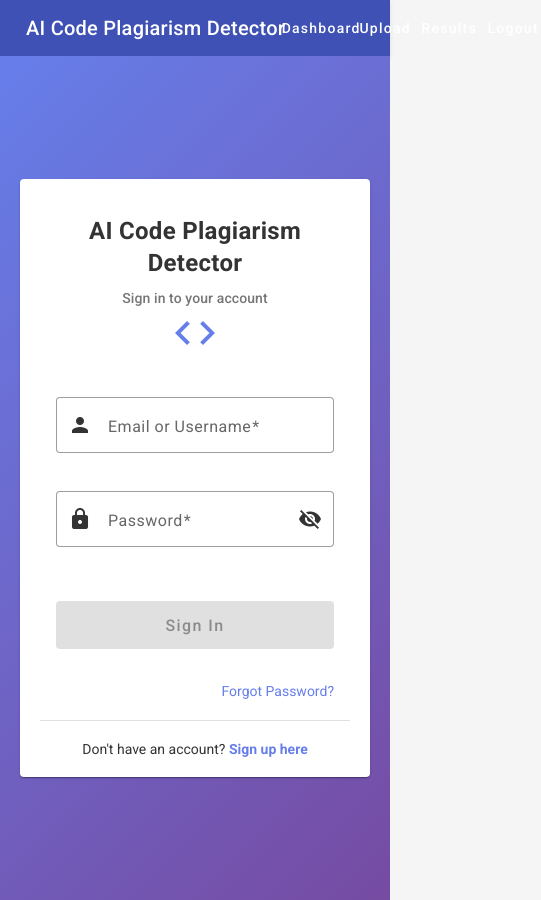
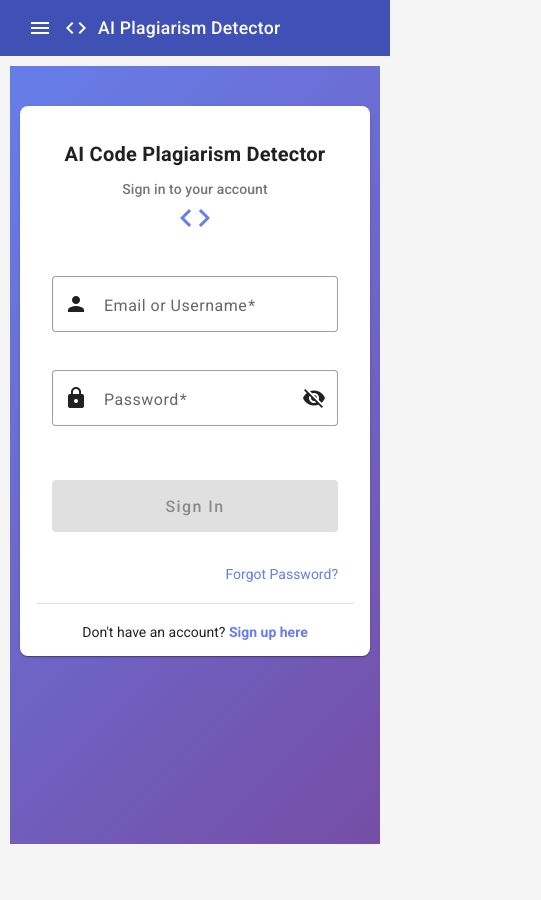
Before and after one commit to Chandru3C3/CodePlagiarism, an Angular app in the folder code-plagiarism-app/: page /login in a window 390 px wide. Shown: the whole page, 541 px wide, since content can reach past the window. After the commit the page ends 844 px from the top, so only its background shows below. Built offline with nearby package versions, Linux system fonts and the light colour scheme; sample sign-in values are in the browser's storage.

Commit message:
Mobile view changes

```diff
--- a/code-plagiarism-app/src/app/app.component.css
+++ b/code-plagiarism-app/src/app/app.component.css
@@ -1,43 +1,45 @@
 .app-container {
-  display: flex;
-  flex-direction: column;
-  min-height: 100vh;
+  height: 100vh;
 }
 
-.app-toolbar {
-  position: sticky;
-  top: 0;
-  z-index: 1000;
-  box-shadow: 0 2px 4px rgba(0,0,0,0.1);
+.spacer {
+  flex: 1 1 auto;
 }
 
 .toolbar-icon {
   margin-right: 10px;
 }
 
-.toolbar-title {
-  font-size: 1.2rem;
-  font-weight: 500;
-}
-
-.spacer {
-  flex: 1 1 auto;
-}
-
-.content-wrapper {
-  flex: 1;
+.main-container {
   padding: 20px;
+  min-height: calc(100vh - 64px); /* Adjust for toolbar height */
   background-color: #f5f5f5;
 }
 
-.app-footer {
-  background-color: #3f51b5;
-  color: white;
-  text-align: center;
-  padding: 15px;
-  margin-top: auto;
+/* Hide hamburger by default (Desktop) */
+.menu-button {
+  display: none;
 }
 
-.app-footer p {
-  margin: 0;
+.mobile-sidenav {
+  width: 250px;
 }
+
+/* Responsive Logic */
+@media (max-width: 800px) {
+  .desktop-menu {
+    display: none; /* Hide standard buttons */
+  }
+
+  .menu-button {
+    display: inline-block; /* Show hamburger button */
+  }
+
+  .title {
+    font-size: 1.1rem; /* Smaller text for mobile */
+  }
+
+  .main-container {
+    padding: 10px;
+  }
+}
--- a/code-plagiarism-app/src/app/app.component.html
+++ b/code-plagiarism-app/src/app/app.component.html
@@ -1,30 +1,60 @@
-<mat-toolbar color="primary" *ngIf="authService.currentUser | async">
-  <mat-icon style="margin-right: 10px;">code</mat-icon>
-  <span>AI Code Plagiarism Detector</span>
+<mat-sidenav-container class="app-container" *ngIf="authService.currentUser | async">
+  <mat-sidenav #sidenav mode="over" class="mobile-sidenav">
+    <mat-toolbar color="primary">Menu</mat-toolbar>
+    <mat-nav-list>
+      <a mat-list-item routerLink="/dashboard" (click)="sidenav.close()">
+        <mat-icon matListItemIcon>dashboard</mat-icon>
+        <span matListItemTitle>Dashboard</span>
+      </a>
+      <a mat-list-item routerLink="/upload" (click)="sidenav.close()">
+        <mat-icon matListItemIcon>cloud_upload</mat-icon>
+        <span matListItemTitle>Upload</span>
+      </a>
+      <a mat-list-item routerLink="/results" (click)="sidenav.close()">
+        <mat-icon matListItemIcon>assessment</mat-icon>
+        <span matListItemTitle>Results</span>
+      </a>
+      <mat-divider></mat-divider>
+      <a mat-list-item (click)="logout(); sidenav.close()">
+        <mat-icon matListItemIcon>logout</mat-icon>
+        <span matListItemTitle>Logout</span>
+      </a>
+    </mat-nav-list>
+  </mat-sidenav>
+
+  <mat-sidenav-content>
+    <mat-toolbar color="primary" class="app-toolbar">
+      <button mat-icon-button class="menu-button" (click)="sidenav.toggle()">
+        <mat-icon>menu</mat-icon>
+      </button>
+
+      <mat-icon class="toolbar-icon">code</mat-icon>
+      <span class="title">AI Plagiarism Detector</span>
 
       <span class="spacer"></span>
 
+      <div class="desktop-menu">
         <button mat-button routerLink="/dashboard" routerLinkActive="active-link">
-    <mat-icon>dashboard</mat-icon>
-    Dashboard
+          <mat-icon>dashboard</mat-icon> Dashboard
         </button>
-
         <button mat-button routerLink="/upload" routerLinkActive="active-link">
-    <mat-icon>cloud_upload</mat-icon>
-    Upload
+          <mat-icon>cloud_upload</mat-icon> Upload
         </button>
-
         <button mat-button routerLink="/results" routerLinkActive="active-link">
-    <mat-icon>assessment</mat-icon>
-    Results
+          <mat-icon>assessment</mat-icon> Results
         </button>
-
         <button mat-button (click)="logout()">
-    <mat-icon>logout</mat-icon>
-    Logout
+          <mat-icon>logout</mat-icon> Logout
         </button>
+      </div>
     </mat-toolbar>
 
     <div class="main-container">
       <router-outlet></router-outlet>
     </div>
+  </mat-sidenav-content>
+</mat-sidenav-container>
+
+<div *ngIf="!(authService.currentUser | async)" class="main-container">
+  <router-outlet></router-outlet>
+</div>
--- a/code-plagiarism-app/src/app/app.component.ts
+++ b/code-plagiarism-app/src/app/app.component.ts
@@ -6,8 +6,11 @@ import { Router } from '@angular/router';
 // Angular Material Imports
 import { MatToolbarModule } from '@angular/material/toolbar';
 import { MatIconModule } from '@angular/material/icon';
+import { MatSidenavModule } from '@angular/material/sidenav';
 import { MatButtonModule } from '@angular/material/button';
-import { AuthService } from './services/auth.service'; // Assuming you have an AuthService
+import { AuthService } from './services/auth.service';
+import { MatListModule } from '@angular/material/list';
+
 
 @Component({
   selector: 'app-root',
@@ -19,7 +22,9 @@ import { AuthService } from './services/auth.service'; // Assuming you have an A
     RouterLinkActive, // Good for styling active links
     MatToolbarModule, // For <mat-toolbar>
     MatIconModule,    // For <mat-icon>
-    MatButtonModule   // For mat-button attribute
+    MatButtonModule ,
+    MatSidenavModule,
+    MatListModule
   ],
   templateUrl: './app.component.html',
   styleUrl: './app.component.css'
--- a/code-plagiarism-app/src/app/components/dashboard/dashboard.component.css
+++ b/code-plagiarism-app/src/app/components/dashboard/dashboard.component.css
@@ -21,7 +21,7 @@
 
 .stats-grid {
   display: grid;
-  grid-template-columns: repeat(auto-fit, minmax(250px, 1fr));
+  grid-template-columns: repeat(auto-fit, minmax(240px, 1fr));
   gap: 20px;
   margin-bottom: 30px;
 }
@@ -40,6 +40,7 @@
   display: flex;
   align-items: center;
   justify-content: center;
+  flex-shrink: 0;
 }
 
 .stat-icon mat-icon {
@@ -60,6 +61,7 @@
   font-size: 0.9rem;
 }
 
+
 .loading-spinner {
   display: flex;
   justify-content: center;
@@ -69,7 +71,7 @@
 
 .action-cards {
   display: grid;
-  grid-template-columns: repeat(auto-fit, minmax(300px, 1fr));
+  grid-template-columns: repeat(auto-fit, minmax(280px, 1fr));
   gap: 20px;
   margin-bottom: 30px;
 }
@@ -95,6 +97,7 @@
 .results-table {
   width: 100%;
   border-collapse: collapse;
+  min-width: 600px;
 }
 
 .results-table th,
@@ -102,6 +105,7 @@
   padding: 12px;
   text-align: left;
   border-bottom: 1px solid #e0e0e0;
+  white-space: nowrap;
 }
 
 .results-table th {
@@ -110,6 +114,7 @@
   background-color: #f5f5f5;
 }
 
+/* Status Chips */
 .status-high {
   background-color: #f44336 !important;
   color: white !important;
@@ -134,3 +139,40 @@
     grid-template-columns: 1fr;
   }
 }
+
+.table-responsive {
+  width: 100%;
+  overflow-x: auto;
+}
+
+
+@media (max-width: 600px) {
+  .dashboard-container {
+    padding: 10px;
+    /* Less padding on mobile */
+  }
+
+  .dashboard-header h1 {
+    font-size: 1.5rem;
+  }
+
+  .stat-card mat-card-content {
+    padding: 15px !important;
+  }
+
+  .stat-icon {
+    width: 50px;
+    height: 50px;
+  }
+
+  .stat-info h2 {
+    font-size: 1.5rem;
+  }
+
+  .stats-grid,
+  .action-cards {
+    grid-template-columns: 1fr;
+    /* Force single column stack */
+    gap: 15px;
+  }
+}
--- a/code-plagiarism-app/src/app/components/dashboard/dashboard.component.html
+++ b/code-plagiarism-app/src/app/components/dashboard/dashboard.component.html
@@ -87,6 +87,7 @@
       <mat-card-title>Recent Comparisons</mat-card-title>
     </mat-card-header>
     <mat-card-content>
+      <div class="table-responsive">
         <table class="results-table">
           <thead>
             <tr>
@@ -109,6 +110,7 @@
             </tr>
           </tbody>
         </table>
+      </div>
     </mat-card-content>
   </mat-card>
 </div>
--- a/code-plagiarism-app/src/app/components/login/login.component.css
+++ b/code-plagiarism-app/src/app/components/login/login.component.css
@@ -4,13 +4,15 @@
       align-items: center;
       min-height: 100vh;
       background: linear-gradient(135deg, #667eea 0%, #764ba2 100%);
-      padding: 20px;
+      padding: 16px;
+      overflow-y: auto;
     }
 
     .login-card {
       width: 100%;
       max-width: 450px;
-      padding: 20px;
+      padding: 24px;
+      box-sizing: border-box;
     }
 
     mat-card-header {
@@ -110,3 +112,32 @@
       display: inline-block;
       margin: 0 auto;
     }
+
+
+    @media (max-width: 480px) {
+  .login-container {
+    padding: 10px;
+    align-items: flex-start; /* Shifts card to top on tiny screens so keyboard doesn't hide it */
+    padding-top: 40px;
+  }
+
+  .login-card {
+    border-radius: 8px; /* Slightly softer corners for mobile */
+    padding: 16px;
+  }
+
+  .header-icon {
+    font-size: 36px; /* Smaller icon for mobile */
+    width: 36px;
+    height: 36px;
+  }
+
+  mat-card-title {
+    font-size: 20px; /* Smaller title */
+  }
+
+  /* Make buttons and inputs easier to tap on mobile */
+  .submit-btn {
+    height: 52px;
+  }
+}
--- a/code-plagiarism-app/src/app/components/login/login.component.html
+++ b/code-plagiarism-app/src/app/components/login/login.component.html
@@ -11,7 +11,8 @@
         <mat-form-field appearance="outline" class="full-width">
           <mat-label>Email or Username</mat-label>
           <mat-icon matPrefix>person</mat-icon>
-              <input matInput formControlName="emailOrUsername" placeholder="Enter email or username">
+          <input matInput formControlName="emailOrUsername" placeholder="Enter email or username" inputmode="email"
+            autocapitalize="none">
           <mat-error *ngIf="loginForm.get('emailOrUsername')?.hasError('required')">
             Email or username is required
           </mat-error>
@@ -20,10 +21,9 @@
         <mat-form-field appearance="outline" class="full-width">
           <mat-label>Password</mat-label>
           <mat-icon matPrefix>lock</mat-icon>
-              <input matInput [type]="hidePassword ? 'password' : 'text'"
-                     formControlName="password" placeholder="Enter password">
-              <button mat-icon-button matSuffix type="button"
-                      (click)="hidePassword = !hidePassword">
+          <input matInput [type]="hidePassword ? 'password' : 'text'" formControlName="password"
+            placeholder="Enter password">
+          <button mat-icon-button matSuffix type="button" (click)="hidePassword = !hidePassword">
             <mat-icon>{{hidePassword ? 'visibility_off' : 'visibility'}}</mat-icon>
           </button>
           <mat-error *ngIf="loginForm.get('password')?.hasError('required')">
@@ -36,8 +36,8 @@
           {{ errorMessage }}
         </div>
 
-            <button mat-raised-button color="primary" type="submit"
-                    class="full-width submit-btn" [disabled]="loading || loginForm.invalid">
+        <button mat-raised-button color="primary" type="submit" class="full-width submit-btn"
+          [disabled]="loading || loginForm.invalid">
           <mat-spinner diameter="20" *ngIf="loading"></mat-spinner>
           <span *ngIf="!loading">Sign In</span>
         </button>
--- a/code-plagiarism-app/src/app/components/register/register.component.css
+++ b/code-plagiarism-app/src/app/components/register/register.component.css
@@ -5,19 +5,21 @@
   min-height: 100vh;
   background: linear-gradient(135deg, #667eea 0%, #764ba2 100%);
   padding: 20px;
+  overflow-y: auto;
 }
 
 .register-card {
   width: 100%;
   max-width: 500px;
   padding: 20px;
+  box-sizing: border-box;
 }
 
 mat-card-header {
   display: flex;
   flex-direction: column;
   align-items: center;
-      margin-bottom: 30px;
+  margin-bottom: 24px;
 }
 
 .header-icon {
@@ -42,7 +44,7 @@
 
 .full-width {
   width: 100%;
-      margin-bottom: 16px;
+  margin-bottom: 12px;
 }
 
 .submit-btn {
@@ -56,7 +58,7 @@
   align-items: center;
   gap: 8px;
   color: #f44336;
-      font-size: 14px;
+  font-size: 13px;
   margin-bottom: 16px;
   padding: 10px;
   background-color: #ffebee;
@@ -90,7 +92,7 @@
 mat-card-footer {
   padding: 20px 0 0 0;
   border-top: 1px solid #e0e0e0;
-      margin-top: 20px;
+  margin-top: 10px;
 }
 
 .login-link {
@@ -113,3 +115,32 @@
   display: inline-block;
   margin: 0 auto;
 }
+
+@media (max-width: 480px) {
+  .register-container {
+    padding: 10px;
+    align-items: flex-start;
+    /* Move to top to avoid keyboard overlapping */
+    padding-top: 20px;
+  }
+
+  .register-card {
+    padding: 16px;
+    /* Less padding inside card */
+  }
+
+  .header-icon {
+    font-size: 40px;
+    width: 40px;
+    height: 40px;
+  }
+
+  mat-card-title {
+    font-size: 20px;
+  }
+
+  /* Make inputs easier to tap */
+  .full-width {
+    margin-bottom: 16px;
+  }
+}
--- a/code-plagiarism-app/src/app/components/register/register.component.html
+++ b/code-plagiarism-app/src/app/components/register/register.component.html
@@ -11,7 +11,8 @@
         <mat-form-field appearance="outline" class="full-width">
           <mat-label>Full Name</mat-label>
           <mat-icon matPrefix>badge</mat-icon>
-              <input matInput formControlName="fullName" placeholder="Enter your full name">
+          <input matInput formControlName="fullName" placeholder="Enter your full name" inputmode="email"
+            autocapitalize="none">
           <mat-error *ngIf="registerForm.get('fullName')?.hasError('required')">
             Full name is required
           </mat-error>
@@ -23,7 +24,7 @@
         <mat-form-field appearance="outline" class="full-width">
           <mat-label>Username</mat-label>
           <mat-icon matPrefix>person</mat-icon>
-              <input matInput formControlName="username" placeholder="Choose a username">
+          <input matInput formControlName="username" placeholder="Choose a username" autocapitalize="none">
           <mat-error *ngIf="registerForm.get('username')?.hasError('required')">
             Username is required
           </mat-error>
@@ -50,10 +51,9 @@
         <mat-form-field appearance="outline" class="full-width">
           <mat-label>Password</mat-label>
           <mat-icon matPrefix>lock</mat-icon>
-              <input matInput [type]="hidePassword ? 'password' : 'text'"
-                     formControlName="password" placeholder="Create a password">
-              <button mat-icon-button matSuffix type="button"
-                      (click)="hidePassword = !hidePassword">
+          <input matInput [type]="hidePassword ? 'password' : 'text'" formControlName="password"
+            placeholder="Create a password">
+          <button mat-icon-button matSuffix type="button" (click)="hidePassword = !hidePassword">
             <mat-icon>{{hidePassword ? 'visibility_off' : 'visibility'}}</mat-icon>
           </button>
           <mat-error *ngIf="registerForm.get('password')?.hasError('required')">
@@ -70,10 +70,9 @@
         <mat-form-field appearance="outline" class="full-width">
           <mat-label>Confirm Password</mat-label>
           <mat-icon matPrefix>lock_outline</mat-icon>
-              <input matInput [type]="hideConfirmPassword ? 'password' : 'text'"
-                     formControlName="confirmPassword" placeholder="Confirm your password">
-              <button mat-icon-button matSuffix type="button"
-                      (click)="hideConfirmPassword = !hideConfirmPassword">
+          <input matInput [type]="hideConfirmPassword ? 'password' : 'text'" formControlName="confirmPassword"
+            placeholder="Confirm your password">
+          <button mat-icon-button matSuffix type="button" (click)="hideConfirmPassword = !hideConfirmPassword">
             <mat-icon>{{hideConfirmPassword ? 'visibility_off' : 'visibility'}}</mat-icon>
           </button>
           <mat-error *ngIf="registerForm.get('confirmPassword')?.hasError('required')">
@@ -94,8 +93,8 @@
           {{ successMessage }}
         </div>
 
-            <button mat-raised-button color="primary" type="submit"
-                    class="full-width submit-btn" [disabled]="loading || registerForm.invalid">
+        <button mat-raised-button color="primary" type="submit" class="full-width submit-btn"
+          [disabled]="loading || registerForm.invalid">
           <mat-spinner diameter="20" *ngIf="loading"></mat-spinner>
           <span *ngIf="!loading">Create Account</span>
         </button>
--- a/code-plagiarism-app/src/app/components/results/results.component.css
+++ b/code-plagiarism-app/src/app/components/results/results.component.css
@@ -10,10 +10,8 @@
   color: white;
 }
 
-.summary-card mat-card-header mat-card-title {
-  display: flex;
-  align-items: center;
-  gap: 10px;
+.summary-card mat-card-header mat-card-title,
+.summary-card mat-card-header mat-icon {
   color: white;
 }
 
@@ -23,6 +21,7 @@
   gap: 20px;
   margin-bottom: 30px;
   padding: 20px 0;
+  border-bottom: 1px solid rgba(255,255,255,0.2);
 }
 
 .stat {
@@ -30,7 +29,7 @@
 }
 
 .stat-number {
-  font-size: 3rem;
+  font-size: 2.5rem;
   font-weight: bold;
   color: white;
   margin-bottom: 8px;
@@ -100,6 +99,7 @@
   justify-content: space-between;
   align-items: center;
   width: 100%;
+  flex-wrap: wrap;
 }
 
 .result-card mat-card-title {
@@ -144,6 +144,7 @@
   flex: 1;
   font-weight: 500;
   color: #333;
+  min-width: 0;
 }
 
 .vs-icon {
@@ -151,6 +152,7 @@
   font-size: 32px;
   width: 32px;
   height: 32px;
+  flex-shrink: 0;
 }
 
 .similarity-section {
@@ -231,6 +233,7 @@
   background-color: #f9f9f9;
   border-radius: 8px;
   border: 1px solid #e0e0e0;
+  flex-wrap: wrap;
 }
 
 .match-info {
@@ -248,38 +251,53 @@
   font-weight: bold;
 }
 
+/* --- MOBILE RESPONSIVE TWEAKS --- */
 @media (max-width: 768px) {
+  .results-container {
+    padding: 10px;
+  }
+
+  /* Stack Summary Stats: 2 per row */
   .summary-stats {
-    grid-template-columns: repeat(2, 1fr);
+    grid-template-columns: 1fr 1fr;
+    gap: 15px;
   }
 
   .stat-number {
-    font-size: 2rem;
+    font-size: 1.8rem; /* Smaller numbers */
   }
 
-  .export-buttons {
-    flex-direction: column;
+  /* Full width buttons */
+  .export-buttons button {
+    width: 100%;
+    margin-bottom: 0;
   }
 
-  .export-buttons button {
+  /* Stack File Comparison */
+  .file-comparison {
+    flex-direction: column;
+    text-align: center;
+    padding: 15px;
+  }
+
+  .file-info {
+    justify-content: center;
     width: 100%;
   }
 
-  .file-comparison {
-    flex-direction: column;
+  /* Rotate VS Icon */
+  .vs-icon {
+    transform: rotate(90deg);
+    margin: 10px 0;
   }
 
-  .vs-icon {
-    transform: rotate(90deg);
+  /* Adjust Match Item for small screens */
+  .match-item {
+    flex-direction: column;
+    align-items: flex-start;
   }
 
-  .algorithm-breakdown {
-    grid-template-columns: 1fr;
-  }
-
-  .result-header-content {
-    flex-direction: column;
-    align-items: flex-start;
-    gap: 10px;
+  .match-similarity {
+    align-self: flex-start;
   }
 }
--- a/code-plagiarism-app/src/app/components/upload/upload.component.css
+++ b/code-plagiarism-app/src/app/components/upload/upload.component.css
@@ -23,6 +23,7 @@ mat-card-header mat-card-title {
   cursor: pointer;
   transition: all 0.3s ease;
   background-color: #fafafa;
+  -webkit-tap-highlight-color: transparent;
 }
 
 .upload-area:hover {
@@ -74,6 +75,7 @@ mat-card-header mat-card-title {
 .file-list {
   max-height: 400px;
   overflow-y: auto;
+  -webkit-overflow-scrolling: touch;
 }
 
 .file-item {
@@ -98,6 +100,7 @@ mat-card-header mat-card-title {
   font-size: 28px;
   width: 28px;
   height: 28px;
+  flex-shrink: 0;
 }
 
 .file-details {
@@ -105,12 +108,14 @@ mat-card-header mat-card-title {
   display: flex;
   flex-direction: column;
   gap: 4px;
+  min-width: 0;
 }
 
 .file-name {
   font-weight: 500;
   color: #333;
   word-break: break-all;
+  text-overflow: ellipsis;
 }
 
 .file-size {
@@ -149,6 +154,7 @@ mat-card-actions {
   padding: 16px;
   gap: 10px;
   display: flex;
+  justify-content: flex-end;
 }
 
 .info-card {
@@ -191,3 +197,53 @@ mat-card-actions {
     width: 100%;
   }
 }
+
+@media (max-width: 600px) {
+  .upload-container {
+    padding: 10px;
+  }
+
+  /* Compact Upload Area for Mobile */
+  .upload-area {
+    padding: 30px 15px;
+    border-width: 2px;
+  }
+
+  .upload-icon {
+    font-size: 50px;
+    width: 50px;
+    height: 50px;
+    margin-bottom: 15px;
+  }
+
+  .upload-area h3 {
+    font-size: 1.1rem;
+  }
+
+  /* File Item Adjustments */
+  .file-item {
+    padding: 12px;
+    gap: 10px;
+  }
+
+  .file-name {
+    font-size: 0.95rem;
+  }
+
+  /* Full Width Buttons */
+  mat-card-actions {
+    flex-direction: column;
+    align-items: stretch;
+  }
+
+  mat-card-actions button {
+    width: 100%;
+    margin-left: 0 !important; /* Overrides any default margins */
+    height: 48px; /* Easier to tap */
+  }
+
+  .steps-list {
+    font-size: 0.9rem;
+    line-height: 1.6;
+  }
+}
```
Lines whose indentation alone changed are shown as unchanged.
